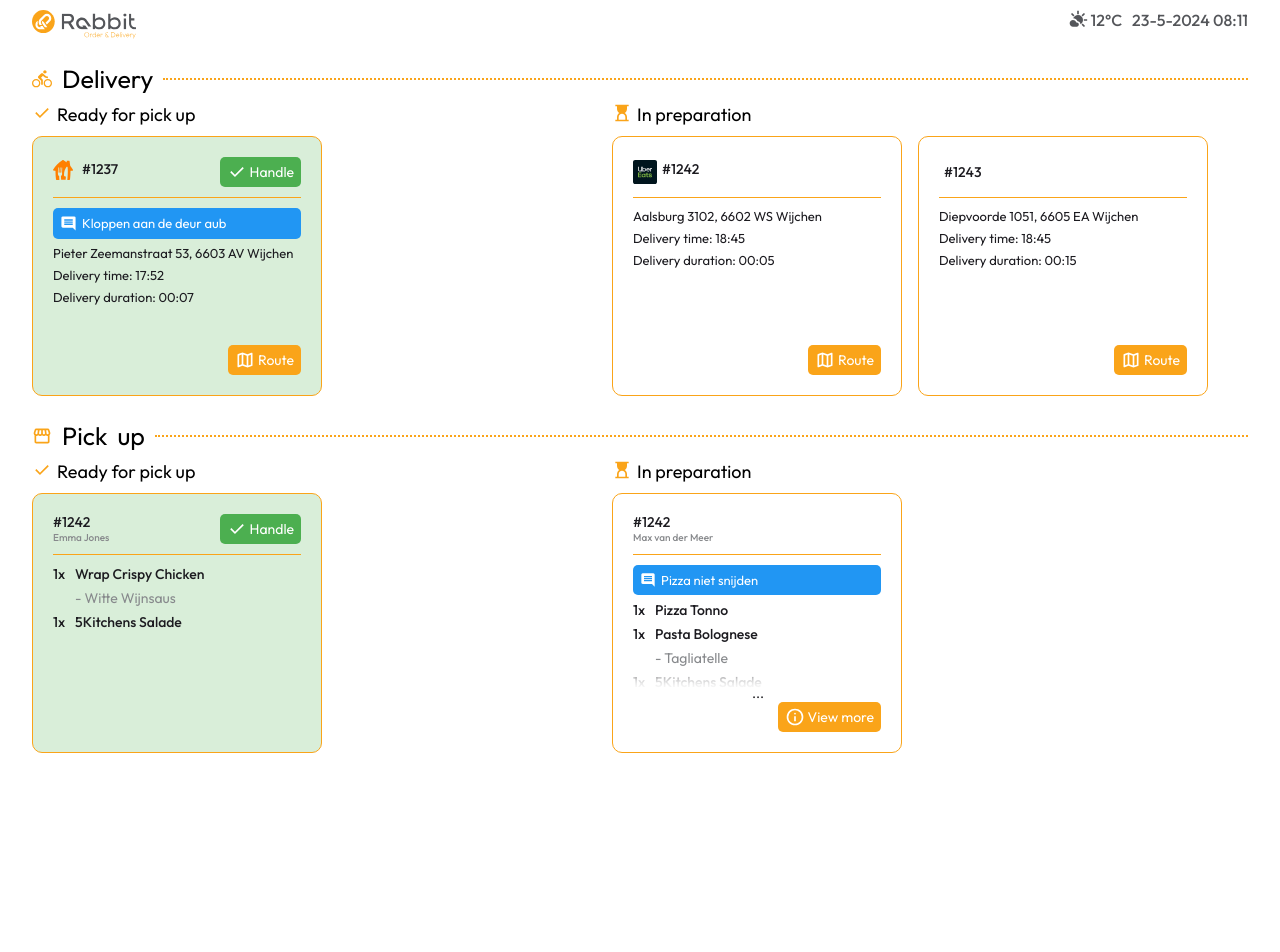
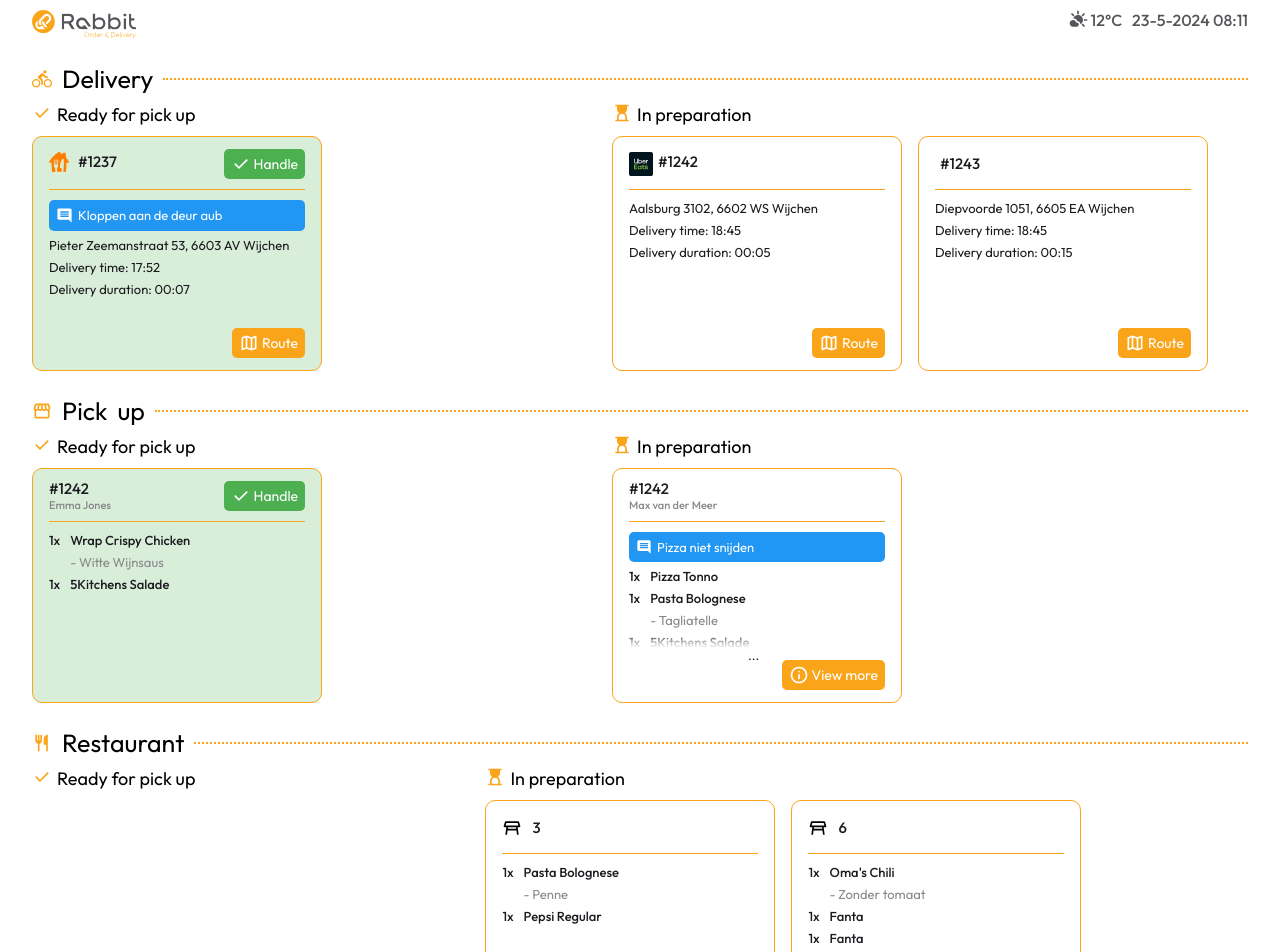
Before and after one commit to IzzetGunturk/orderscreenrabbitorderdelivery, an Angular app: page /pickup in a window 1280 px wide. Shown: the top 952 px of the page. Before the commit the page ends 800 px from the top, so only its background shows below. Built offline with nearby package versions, Linux system fonts and the light colour scheme.

Commit message:
pick up screen almost final

```diff
--- a/src/app/pickup/pickup.component.html
+++ b/src/app/pickup/pickup.component.html
@@ -26,7 +26,7 @@
           <p>Ready for pick up</p>
         </div>
         <div class="orders">
-          <div class="order ready-order" *ngFor="let order of deliveryOrdersReady; let i = index">
+          <div class="order-delivery card ready-order" *ngFor="let order of deliveryOrdersReady(); let i = index">
             <div class="orderheader">
               <div class="orderid">
                 <app-svgicons [selectedSvg]="order.deliverycompanyicon" [fillColor]="'#000'" svgHeight="24px"
@@ -34,7 +34,7 @@
                 </app-svgicons>
                 <p>#{{ order.id }}</p>
               </div>
-              <button class="buttonHandle" (click)="handleOrdersDelivery(i)">
+              <button class="buttonHandle" (click)="handleOrderDelivery(i)">
                 <div class="buttontext">
                   <app-svgicons [selectedSvg]="'check'" [fillColor]="'#fff'"></app-svgicons>
                   <p>Handle</p>
@@ -44,14 +44,14 @@
             <hr>
             <div class="orderbody">
               <div class="commentandorderinformation">
-                <div class="comment" *ngIf="order.deliverycomment">
+                <div class="comment" *ngIf="order.comment">
                   <app-svgicons [selectedSvg]="'comment'" [fillColor]="'#fff'" svgHeight="17px" svgWidth="17px">
                   </app-svgicons>
-                  <p>{{ order.deliverycomment }}</p>
+                  <p>{{ order.comment }}</p>
                 </div>
                 <div class="deliveryinformation">
                   <p>{{ order.address }}</p>
-                  <p>{{ order.deliveryime }}</p>
+                  <p>{{ order.deliverytime }}</p>
                   <p>{{ order.deliveryduration }}</p>
                 </div>
               </div>
@@ -73,7 +73,7 @@
           <p>In preparation</p>
         </div>
         <div class="orders">
-          <div class="order" *ngFor="let order of deliveryOrdersPreparation; let i = index">
+          <div class="order-delivery card" *ngFor="let order of deliveryOrdersPreparation(); let i = index">
             <div class="orderheader">
               <div class="orderid">
                 <app-svgicons [selectedSvg]="order.deliverycompanyicon" [fillColor]="'#000'" svgHeight="24px"
@@ -85,14 +85,14 @@
             <hr>
             <div class="orderbody">
               <div class="commentandorderinformation">
-                <div class="comment" *ngIf="order.deliverycomment">
+                <div class="comment" *ngIf="order.comment">
                   <app-svgicons [selectedSvg]="'comment'" [fillColor]="'#fff'" svgHeight="17px" svgWidth="17px">
                   </app-svgicons>
-                  <p>{{ order.deliverycomment }}</p>
+                  <p>{{ order.comment }}</p>
                 </div>
                 <div class="deliveryinformation">
                   <p>{{ order.address }}</p>
-                  <p>{{ order.deliveryime }}</p>
+                  <p>{{ order.deliverytime }}</p>
                   <p>{{ order.deliveryduration }}</p>
                 </div>
               </div>
@@ -125,13 +125,13 @@
           <p>Ready for pick up</p>
         </div>
         <div class="orders">
-          <div class="order ready-order" *ngFor="let order of pickupOrdersReady; let i = index">
+          <div class="order-pickup ready-order" *ngFor="let order of pickupOrdersReady(); let i = index">
             <div class="orderheader">
               <div class="id-name">
                 <p>#{{ order.id }}</p>
                 <p class="namecustomer">{{ order.namecustomer }}</p>
               </div>
-              <button class="buttonHandle" (click)="handleOrdersPickup()">
+              <button class="buttonHandle" (click)="handleOrderPickup(i)">
                 <div class="buttontext">
                   <app-svgicons [selectedSvg]="'check'" [fillColor]="'#fff'"></app-svgicons>
                   <p>Handle</p>
@@ -141,10 +141,10 @@
             <hr>
             <div class="orderbody">
               <div class="commentandorderinformation">
-                <div class="comment" *ngIf="order.deliverycomment">
+                <div class="comment" *ngIf="order.comment">
                   <app-svgicons [selectedSvg]="'comment'" [fillColor]="'#fff'" [svgHeight]="'16px'" [svgWidth]="'16px'">
                   </app-svgicons>
-                  <p>{{ order.deliverycomment }}</p>
+                  <p>{{ order.comment }}</p>
                 </div>
                 <div class="dishes" *ngFor="let dish of order.dishes | slice:0:3">
                   <div class="amountdishes">
@@ -174,7 +174,7 @@
           <p>In preparation</p>
         </div>
         <div class="orders">
-          <div class="order" *ngFor="let order of pickupOrdersPreparation; let i = index">
+          <div class="order-pickup" *ngFor="let order of pickupOrdersPreparation(); let i = index">
             <div class="orderheader">
               <div class="id-name">
                 <p>#{{ order.id }}</p>
@@ -184,12 +184,117 @@
             <hr>
             <div class="orderbody">
               <div class="commentandorderinformation">
-                <div class="comment" *ngIf="order.deliverycomment">
+                <div class="comment" *ngIf="order.comment">
                   <app-svgicons [selectedSvg]="'comment'" [fillColor]="'#fff'" [svgHeight]="'16px'" [svgWidth]="'16px'">
                   </app-svgicons>
-                  <p>{{ order.deliverycomment }}</p>
+                  <p>{{ order.comment }}</p>
                 </div>
                 <div class="dishes" *ngFor="let dish of order.dishes | slice:0:3">
+                  <div class="amountdishes">
+                    <p>{{ dish.quantity }}x </p>
+                    <div class="dishnameoption">
+                      <p>{{ dish.name }}</p>
+                      <span *ngIf="dish.option">- {{ dish.option }}</span>
+                    </div>
+                  </div>
+                  <div class="overlay" *ngIf="order.dishes.length > 3"></div>
+                </div>
+                <p class="ellipses" *ngIf="order.dishes.length > 3">...</p>
+              </div>
+            </div>
+            <button class="buttonViewMore" *ngIf="order.dishes.length > 3" (click)="openModal(order)">
+              <div class="buttontext">
+                <app-svgicons [selectedSvg]="'information'" [fillColor]="'#fff'"></app-svgicons>
+                <p>View more</p>
+              </div>
+            </button>
+          </div>
+        </div>
+      </div>
+    </div>
+  </div>
+
+  <!-- Restaurant -->
+  <div class="orderscheme">
+    <div class="titletypeorder">
+      <app-svgicons [selectedSvg]="'restaurant'" [fillColor]="'#FAA419'"></app-svgicons>
+      <p>Restaurant
+      <hr>
+    </div>
+    <div class="orders-container">
+
+      <!-- Ready -->
+      <div class="ordersready">
+        <div class="orderstatus">
+          <app-svgicons [selectedSvg]="'check'" [fillColor]="'#FAA419'"></app-svgicons>
+          <p>Ready for pick up</p>
+        </div>
+        <div class="orders">
+          <div class="order-restaurant ready-order" *ngFor="let order of restaurantOrdersReady(); let i = index">
+            <div class="orderheader">
+              <div class="table-number">
+                <app-svgicons [selectedSvg]="'table'" [fillColor]="'#000'"></app-svgicons>
+                <p>#{{ order.tablenumber }}</p>
+              </div>
+              <button class="buttonHandle" (click)="handleOrderRestaurant(i)">
+                <div class="buttontext">
+                  <app-svgicons [selectedSvg]="'check'" [fillColor]="'#fff'"></app-svgicons>
+                  <p>Handle</p>
+                </div>
+              </button>
+            </div>
+            <hr>
+            <div class="orderbody">
+              <div class="commentandorderinformation">
+                <div class="comment" *ngIf="order.comment">
+                  <app-svgicons [selectedSvg]="'comment'" [fillColor]="'#fff'" [svgHeight]="'16px'" [svgWidth]="'16px'">
+                  </app-svgicons>
+                  <p>{{ order.comment }}</p>
+                </div>
+                <div class="dishes" *ngFor="let dish of order.dishes | slice:0:3">
+                  <div class="amountdishes">
+                    <p>{{ dish.quantity }}x </p>
+                    <div class="dishnameoption">
+                      <p>{{ dish.name }}</p>
+                      <span *ngIf="dish.option">- {{ dish.option }}</span>
+                    </div>
+                  </div>
+                </div>
+              </div>
+            </div>
+            <button class="buttonViewMore" *ngIf="order.dishes.length > 3" (click)="openModal(order)">
+              <div class="buttontext">
+                <app-svgicons [selectedSvg]="'information'" [fillColor]="'#fff'"></app-svgicons>
+                <p>View more</p>
+              </div>
+            </button>
+          </div>
+        </div>
+      </div>
+
+      <!-- Preparation -->
+      <div class="orderspreparation">
+        <div class="orderstatus">
+          <app-svgicons [selectedSvg]="'hourglass'" [fillColor]="'#FAA419'"></app-svgicons>
+          <p>In preparation</p>
+        </div>
+        <div class="orders">
+          <div class="order-restaurant" *ngFor="let order of restaurantOrdersPreparation(); let i = index">
+            <div class="orderheader">
+              <div class="table-number">
+                <app-svgicons [selectedSvg]="'table'" [fillColor]="'#000'"></app-svgicons>
+                <p>{{ order.tablenumber }}</p>
+              </div>
+            </div>
+            <hr>
+            <div class="orderbody">
+              <div class="commentandorderinformation">
+                <div class="comment" *ngIf="order.comment">
+                  <app-svgicons [selectedSvg]="'comment'" [fillColor]="'#fff'" [svgHeight]="'16px'" [svgWidth]="'16px'">
+                  </app-svgicons>
+                  <p>{{ order.comment }}</p>
+                </div>
+                <div class="dishes" *ngFor="let dish of (order.dishes.length > 0 && !order.comment ? order.dishes.slice(0, 4) : order.dishes.slice(0, 3))">
                   <div class="amountdishes">
                     <p>{{ dish.quantity }}x </p>
                     <div class="dishnameoption">
@@ -224,23 +329,27 @@
         </app-svgicons>
       </div>
       <div class="modalheader">
-        <p>#{{ modalVisible.id }}</p>
-        <p class="namecustomer">{{ modalVisible.namecustomer }}</p>
+        <p *ngIf="modalVisible.id">#{{ modalVisible.id }}</p>
+        <p class="namecustomer" *ngIf="modalVisible.namecustomer">{{ modalVisible.namecustomer }}</p>
+        <div class="table-number" *ngIf="modalVisible.tablenumber">
+          <app-svgicons [selectedSvg]="'table'" [fillColor]="'#000'" [svgHeight]="'30px'" [svgWidth]="'30px'"></app-svgicons>
+          <p>{{ modalVisible.tablenumber}}</p>
+        </div>
       </div>
       <hr>
       <div class="modalbody">
         <div class="commentandorderinformation">
-          <div class="comment">
+          <div class="comment" *ngIf="modalVisible.comment">
             <app-svgicons [selectedSvg]="'comment'" [fillColor]="'#fff'">
             </app-svgicons>
-            <p>{{ modalVisible.deliverycomment }}</p>
+            <p>{{ modalVisible.comment }}</p>
           </div>
           <div class="dishes" *ngFor="let dish of modalVisible.dishes">
             <div class="amountdishes">
               <p>{{ dish.quantity }}x</p>
               <div class="dishnameoption">
                 <p>{{ dish.name }}</p>
-                <span>{{ dish.option }}</span>
+                <span *ngIf="dish.option">- {{ dish.option }}</span>
               </div>
             </div>
           </div>
--- a/src/app/pickup/pickup.component.scss
+++ b/src/app/pickup/pickup.component.scss
@@ -9,9 +9,7 @@ $order-ready: #4caf4f36;
 
 body {
   margin: 0;
-  padding-left: 32px;
-  padding-right: 32px;
-  padding-top: 10px;
+  padding: 10px 32px;
   gap: 24px;
   display: flex;
   flex-direction: column;
@@ -83,10 +81,10 @@ header {
   }
 }
 
-.order {
+.order-delivery, .order-pickup, .order-restaurant {
   width: 290px;
-  height: 260px;
-  padding: 20px;
+  height: 235px;
+  padding: 12px 16px;
   border: 1px solid $primary-500;
   border-radius: 10px;
   display: flex;
@@ -98,6 +96,8 @@ header {
     background-color: $order-ready;
   }
 
+
+
   hr {
     border: none;
     border-top: 1px solid $primary-500;
@@ -107,7 +107,7 @@ header {
     display: flex;
     flex-direction: row;
     justify-content: space-between;
-    font-size: 14px;
+    font-size: 15px;
     font-weight: 500;
     align-items: center;
     height: 30px;
@@ -123,9 +123,15 @@ header {
       flex-direction: column;
 
       .namecustomer {
-        font-size: 10px;
+        font-size: 11px;
         color: $secondary-300;
       }
+    }
+
+    .table-number{
+      display: flex;
+      flex-direction: row;
+      gap: 10px;
     }
 
     .buttonHandle {
@@ -150,7 +156,7 @@ header {
   .orderbody {
     display: flex;
     flex-direction: column;
-    font-size: 14px;
+    font-size: 13px;
     flex-grow: 1;
     gap: 12px;
     position: relative;
@@ -163,7 +169,7 @@ header {
 
       .ellipses {
         position: absolute;
-        top: 119px;
+        top: 115px;
         left: 119px;
         align-items: center;
         justify-content: center;
@@ -201,8 +207,8 @@ header {
           bottom: 0;
           left: 0;
           right: 0;
-          height: 18%;
-          background: linear-gradient(to top, rgba(255, 255, 255, 0.8), rgba(255, 255, 255, 0));
+          height: 12%;
+          background: linear-gradient(to top, rgba(255, 255, 255, 0.686), rgba(255, 255, 255, 0));
           pointer-events: none;
         }
 
@@ -217,7 +223,7 @@ header {
             gap: 6px;
 
             span {
-              font-size: 14px;
+              font-size: 13px;
               font-weight: normal;
               color: $secondary-300;
             }
@@ -285,9 +291,15 @@ header {
     border: 1px solid $primary-500;
     border-radius: 10px;
     width: 40%;
-    height: 50%;
     font-size: 18px;
     gap: 12px;
+
+    .table-number {
+      display: flex;
+      flex-direction: row;
+      gap: 10px;
+      font-size: 20px;
+    }
 
     .namecustomer {
       font-size: 14px;
@@ -307,7 +319,7 @@ header {
     .commentandorderinformation {
       display: flex;
       flex-direction: column;
-      gap: 6px;
+      gap: 16px;
       position: relative;
 
       .ellipses {
@@ -356,7 +368,7 @@ header {
             gap: 6px;
 
             span {
-              font-size: 14px;
+              font-size: 18px;
               font-weight: normal;
               color: $secondary-300;
             }
--- a/src/app/pickup/pickup.component.ts
+++ b/src/app/pickup/pickup.component.ts
@@ -4,19 +4,27 @@ interface DeliveryOrder {
   deliverycompanyicon: string;
   id: number;
   type: string;
-  deliverycomment: string;
+  comment: string;
   prepared: boolean;
   address: string;
-  deliveryime: string;
+  deliverytime: string;
   deliveryduration: string;
 }
 
 interface PickupOrder {
   id: number;
   type: string;
-  deliverycomment: string;
+  comment: string;
   prepared: boolean;
   namecustomer: string;
+  dishes: Dish[];
+}
+
+interface RestaurantOrder {
+  tablenumber: number;
+  type: string;
+  comment: string;
+  prepared: boolean;
   dishes: Dish[];
 }
 
@@ -38,30 +46,30 @@ export class PickupComponent {
       deliverycompanyicon: 'thuisbezorgd',
       id: 1237,
       type: 'Delivery',
-      deliverycomment: 'Kloppen aan de deur aub',
+      comment: 'Kloppen aan de deur aub',
       prepared: true,
       address: 'Pieter Zeemanstraat 53, 6603 AV Wijchen',
-      deliveryime: 'Delivery time: 17:52',
+      deliverytime: 'Delivery time: 17:52',
       deliveryduration: 'Delivery duration: 00:07',
     },
     {
       deliverycompanyicon: 'ubereats',
       id: 1242,
       type: 'Delivery',
-      deliverycomment: '',
+      comment: '',
       prepared: false,
       address: 'Aalsburg 3102, 6602 WS Wijchen',
-      deliveryime: 'Delivery time: 18:45',
+      deliverytime: 'Delivery time: 18:45',
       deliveryduration: 'Delivery duration: 00:05',
     },
     {
       deliverycompanyicon: '',
       id: 1243,
       type: 'Delivery',
-      deliverycomment: '',
+      comment: '',
       prepared: false,
       address: 'Diepvoorde 1051, 6605 EA Wijchen',
-      deliveryime: 'Delivery time: 18:45',
+      deliverytime: 'Delivery time: 18:45',
       deliveryduration: 'Delivery duration: 00:15',
     },
   ]
@@ -70,7 +78,7 @@ export class PickupComponent {
     {
       id: 1242,
       type: 'Pick up',
-      deliverycomment: '',
+      comment: '',
       prepared: true,
       namecustomer: 'Emma Jones',
       dishes: [
@@ -81,7 +89,7 @@ export class PickupComponent {
     {
       id: 1242,
       type: 'Pick up',
-      deliverycomment: 'Pizza niet snijden',
+      comment: 'Pizza niet snijden',
       prepared: false,
       namecustomer: 'Max van der Meer',
       dishes: [
@@ -94,45 +102,67 @@ export class PickupComponent {
     },
   ];
 
+  restaurantorders: RestaurantOrder[] = [
+    {
+      tablenumber: 3,
+      type: 'Restaurant',
+      comment: '',
+      prepared: false,
+      dishes: [
+        { name: 'Pasta Bolognese', option: 'Penne', quantity: 1},
+        { name: 'Pepsi Regular', option: '', quantity: 1},
+      ]
+    },
+    {
+      tablenumber: 6,
+      type: 'Restaurant',
+      comment: '',
+      prepared: false,
+      dishes: [
+        { name: "Oma's Chili", option: 'Zonder tomaat', quantity: 1},
+        { name: 'Fanta', option: '', quantity: 1},
+        { name: 'Fanta', option: '', quantity: 1},
+        { name: 'Fanta', option: '', quantity: 1},
+
+      ]
+    }
+  ];
+
   // filter orders
-  get deliveryOrdersReady() {
-    const deliveryOrders = this.deliveryorders.filter(order => order.type === 'Delivery');
-
-    const readyDeliveryOrders = deliveryOrders.filter(order => {
-      return order.prepared
-    });
-
-    return readyDeliveryOrders;
+  deliveryOrders(prepared: boolean) {
+    return this.deliveryorders.filter(order => order.type === 'Delivery' && order.prepared == prepared)
   }
 
-  get deliveryOrdersPreparation() {
-    const deliveryOrders = this.deliveryorders.filter(order => order.type === 'Delivery');
-
-    const preparationDeliveryOrders = deliveryOrders.filter(order => {
-      return !order.prepared
-    });
-
-    return preparationDeliveryOrders;
+  deliveryOrdersReady() {
+    return this.deliveryOrders(true);
   }
 
-  get pickupOrdersReady () {
-    const pickupOrders = this.pickuporders.filter(order => order.type === "Pick up");
-
-    const readyPickupOrders = pickupOrders.filter(order => {
-      return order.prepared;
-    })
-
-    return readyPickupOrders;
+  deliveryOrdersPreparation() {
+    return this.deliveryOrders(false);
   }
 
-  get pickupOrdersPreparation () {
-    const pickupOrders = this.pickuporders.filter(order => order.type === "Pick up");
+  pickupOrders(prepared: boolean) {
+    return this.pickuporders.filter(order => order.type == 'Pick up' && order.prepared == prepared)
+  }
 
-    const preparationPickupOrders = pickupOrders.filter(order => {
-      return !order.prepared;
-    })
+  pickupOrdersReady() {
+    return this.pickupOrders(true);
+  }
 
-    return preparationPickupOrders;
+  pickupOrdersPreparation() {
+    return this.pickupOrders(false);
+  }
+
+  restaurantOrders(prepared: boolean) {
+    return this.restaurantorders.filter(order => order.type == 'Restaurant' && order.prepared == prepared)
+  }
+
+  restaurantOrdersReady() {
+    return this.restaurantOrders(true);
+  }
+
+  restaurantOrdersPreparation() {
+    return this.restaurantOrders(false);
   }
 
   // date time
@@ -154,13 +184,45 @@ export class PickupComponent {
   }
 
   // mark order done
-  handleOrdersDelivery(index: number) {
+  handleOrderDelivery(index: number) {
+    if (index < this.deliveryorders.length) {
+      const order = document.querySelectorAll('.order-delivery')[index];
 
+      if (order) {
+        order.classList.add('fade-out');
+      }
+
+      setTimeout(() => {
+        this.deliveryorders.splice(index, 1);
+      }, 2000);
+    }
   }
 
-  handleOrdersPickup() {
-    setTimeout(() => {
-      this.pickuporders = this.pickuporders.filter(order => !order.prepared);
-    }, 2000)
+  handleOrderPickup(index: number) {
+    if (index < this.pickuporders.length) {
+      const order = document.querySelectorAll('.order-pickup')[index];
+
+      if (order) {
+        order.classList.add('fade-out');
+      }
+
+      setTimeout(() => {
+        this.pickuporders.splice(index, 1);
+      }, 2000);
+    }
+  }
+
+  handleOrderRestaurant(index: number) {
+    if (index < this.restaurantorders.length) {
+      const order = document.querySelectorAll('.order.restaurant')[index];
+
+      if (order) {
+        order.classList.add('fade-out');
+      }
+
+      setTimeout(() => {
+        this.restaurantorders.splice(index, 1);
+      }, 2000);
+    }
   }
 }
--- a/src/app/svgicons/svgicons.component.html
+++ b/src/app/svgicons/svgicons.component.html
@@ -17,6 +17,14 @@
   viewBox="0 -960 960 960" [attr.width]="svgWidth" [attr.fill]="fillColor" style="display: block;">
   <path
     d="M173-600h614l-34-120H208l-35 120Zm307-60Zm192 140H289l-11 80h404l-10-80ZM160-160l49-360h-89q-20 0-31.5-16T82-571l57-200q4-13 14-21t24-8h606q14 0 24 8t14 21l57 200q5 19-6.5 35T840-520h-88l48 360h-80l-27-200H267l-27 200h-80Z" />
+</svg>
+
+<!-- restaurant icon -->
+<svg *ngIf="selectedSvg === 'restaurant'" xmlns="http://www.w3.org/2000/svg" [attr.height]="svgHeight"
+  [attr.width]="svgWidth" [attr.fill]="fillColor" style="display: block;" viewBox="0 -960 960 960" width="24px"
+  fill="#e8eaed">
+  <path
+    d="M280-80v-366q-51-14-85.5-56T160-600v-280h80v280h40v-280h80v280h40v-280h80v280q0 56-34.5 98T360-446v366h-80Zm400 0v-320H560v-280q0-83 58.5-141.5T760-880v800h-80Z" />
 </svg>
 
 <!-- check icon -->
```
